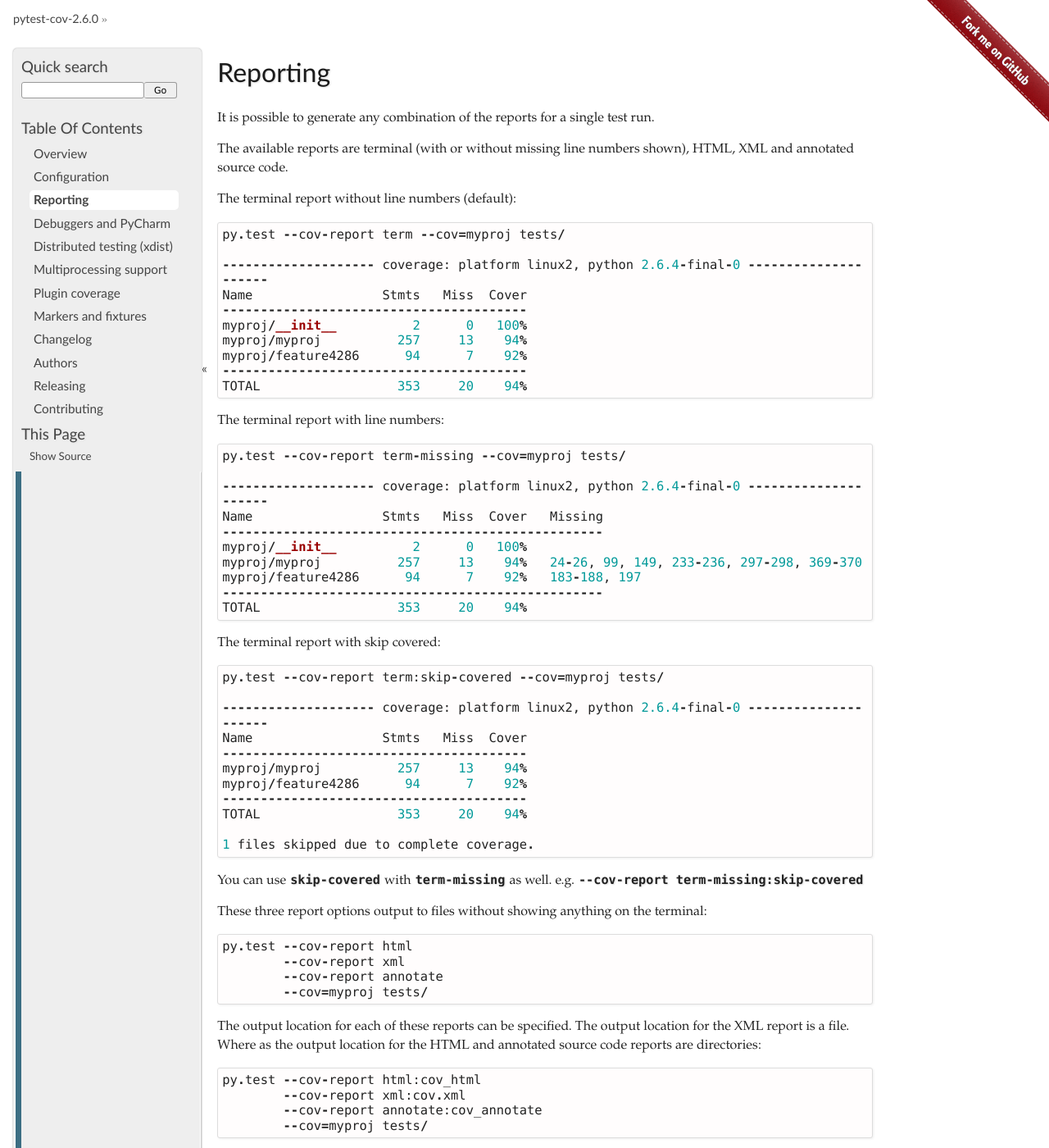
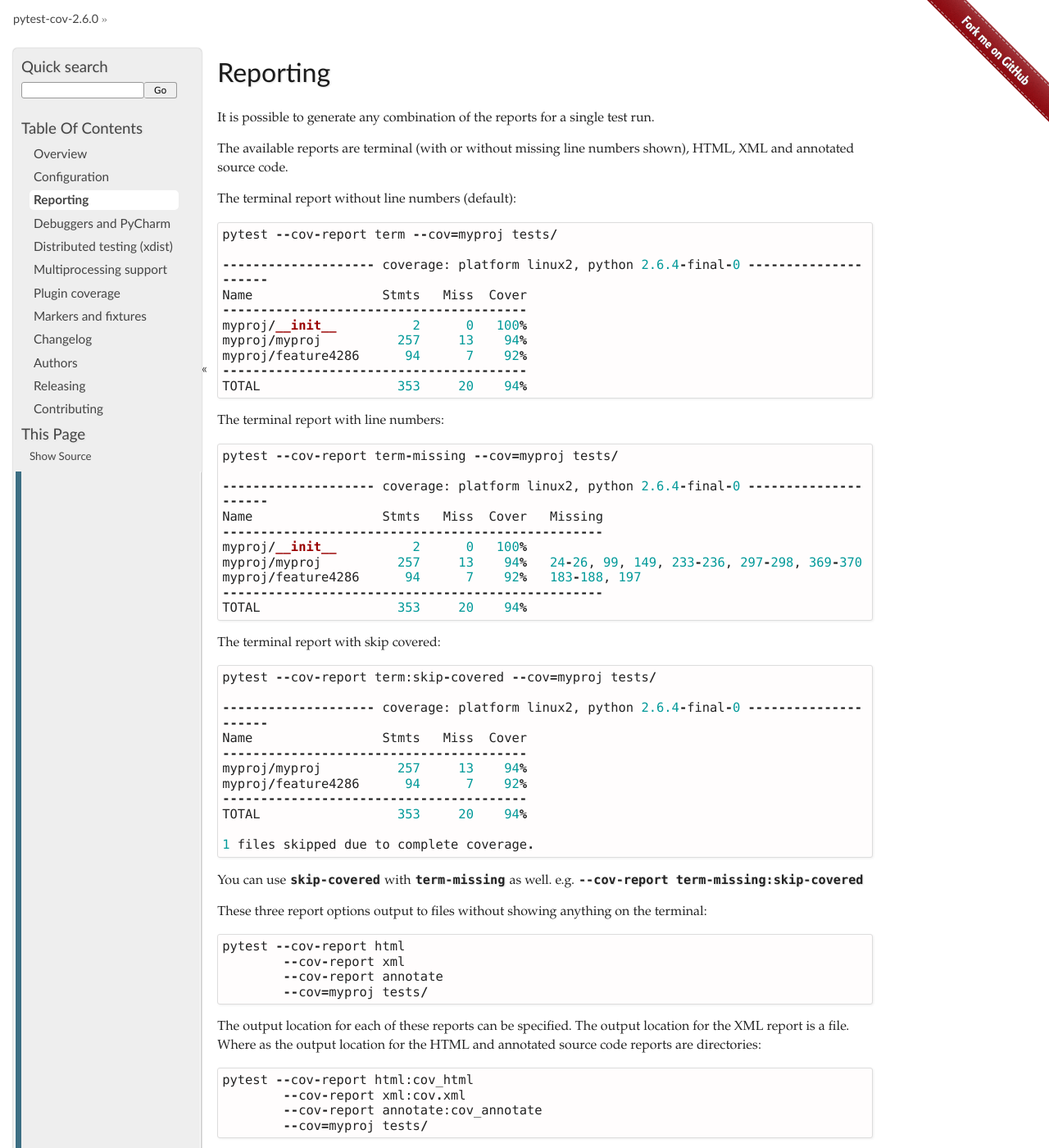
Before and after one commit to pytest-dev/pytest-cov, a Sphinx documentation site: the page built from docs/reporting.rst, in a window 1280 px wide and 1400 px high. Shown: the whole window at 82% size. Built offline with Sphinx 7.4.7, drawn with Linux system fonts in a browser that asks for light colours.

Commit message:
Replace `py.test` with `pytest` in various places.

```diff
--- a/CONTRIBUTING.rst
+++ b/CONTRIBUTING.rst
@@ -83,7 +83,7 @@ Tips
 
 To run a subset of tests::
 
-    tox -e envname -- py.test -k test_myfeature
+    tox -e envname -- pytest -k test_myfeature
 
 To run all the test environments in *parallel* (you need to ``pip install detox``)::
 
--- a/docs/config.rst
+++ b/docs/config.rst
@@ -8,7 +8,7 @@ further control of coverage use a coverage config file.
 For example if tests are contained within the directory tree being measured the tests may be
 excluded if desired by using a .coveragerc file with the omit option set::
 
-    py.test --cov-config .coveragerc
+    pytest --cov-config .coveragerc
             --cov=myproj
             myproj/tests/
 
--- a/docs/plugins.rst
+++ b/docs/plugins.rst
@@ -8,7 +8,7 @@ See `pytest/issues/935 <https://github.com/pytest-dev/pytest/issues/935#issuecom
 
 The current way of dealing with this problem is using the append feature and manually starting ``pytest-cov``'s engine, eg:
 
-    COV_CORE_SOURCE=src COV_CORE_CONFIG=.coveragerc COV_CORE_DATAFILE=.coverage.eager py.test --cov=src --cov-append
+    COV_CORE_SOURCE=src COV_CORE_CONFIG=.coveragerc COV_CORE_DATAFILE=.coverage.eager pytest --cov=src --cov-append
 
 Alternatively you can have this in ``tox.ini`` (if you're using `Tox <https://tox.readthedocs.io/en/latest/>`_ of course)::
 
--- a/docs/reporting.rst
+++ b/docs/reporting.rst
@@ -8,7 +8,7 @@ annotated source code.
 
 The terminal report without line numbers (default)::
 
-    py.test --cov-report term --cov=myproj tests/
+    pytest --cov-report term --cov=myproj tests/
 
     -------------------- coverage: platform linux2, python 2.6.4-final-0 ---------------------
     Name                 Stmts   Miss  Cover
@@ -22,7 +22,7 @@ The terminal report without line numbers (default)::
 
 The terminal report with line numbers::
 
-    py.test --cov-report term-missing --cov=myproj tests/
+    pytest --cov-report term-missing --cov=myproj tests/
 
     -------------------- coverage: platform linux2, python 2.6.4-final-0 ---------------------
     Name                 Stmts   Miss  Cover   Missing
@@ -35,7 +35,7 @@ The terminal report with line numbers::
 
 The terminal report with skip covered::
 
-    py.test --cov-report term:skip-covered --cov=myproj tests/
+    pytest --cov-report term:skip-covered --cov=myproj tests/
 
     -------------------- coverage: platform linux2, python 2.6.4-final-0 ---------------------
     Name                 Stmts   Miss  Cover
@@ -51,7 +51,7 @@ You can use ``skip-covered`` with ``term-missing`` as well. e.g. ``--cov-report
 
 These three report options output to files without showing anything on the terminal::
 
-    py.test --cov-report html
+    pytest --cov-report html
             --cov-report xml
             --cov-report annotate
             --cov=myproj tests/
@@ -60,14 +60,14 @@ The output location for each of these reports can be specified. The output locat
 report is a file. Where as the output location for the HTML and annotated source code reports are
 directories::
 
-    py.test --cov-report html:cov_html
+    pytest --cov-report html:cov_html
             --cov-report xml:cov.xml
             --cov-report annotate:cov_annotate
             --cov=myproj tests/
 
 The final report option can also suppress printing to the terminal::
 
-    py.test --cov-report= --cov=myproj tests/
+    pytest --cov-report= --cov=myproj tests/
 
 This mode can be especially useful on continuous integration servers, where a coverage file
 is needed for subsequent processing, but no local report needs to be viewed. For example,
--- a/docs/xdist.rst
+++ b/docs/xdist.rst
@@ -11,7 +11,7 @@ file system.  Each slave will have its subprocesses measured.
 
 Running distributed testing with dist mode set to load::
 
-    py.test --cov=myproj -n 2 tests/
+    pytest --cov=myproj -n 2 tests/
 
 Shows a terminal report::
 
@@ -27,7 +27,7 @@ Shows a terminal report::
 
 Again but spread over different hosts and different directories::
 
-    py.test --cov=myproj --dist load
+    pytest --cov=myproj --dist load
             --tx ssh=memedough@host1//chdir=testenv1
             --tx ssh=memedough@host2//chdir=/tmp/testenv2//python=/tmp/env1/bin/python
             --rsyncdir myproj --rsyncdir tests --rsync examples
@@ -54,7 +54,7 @@ environments.
 
 Running distributed testing with dist mode set to each::
 
-    py.test --cov=myproj --dist each
+    pytest --cov=myproj --dist each
             --tx popen//chdir=/tmp/testenv3//python=/usr/local/python27/bin/python
             --tx ssh=memedough@host2//chdir=/tmp/testenv4//python=/tmp/env2/bin/python
             --rsyncdir myproj --rsyncdir tests --rsync examples
```
Also changed, not shown: 2 other files.
